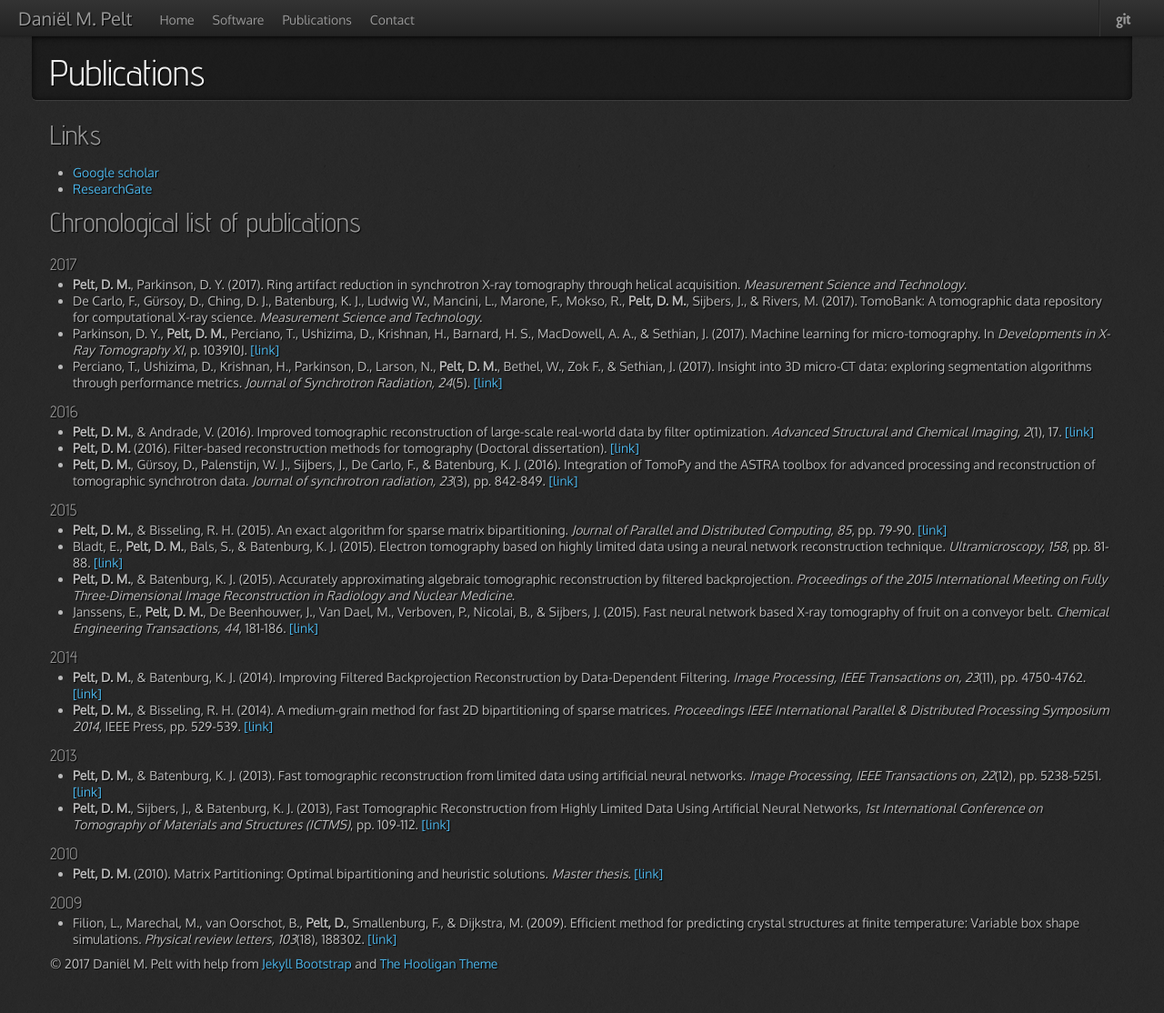
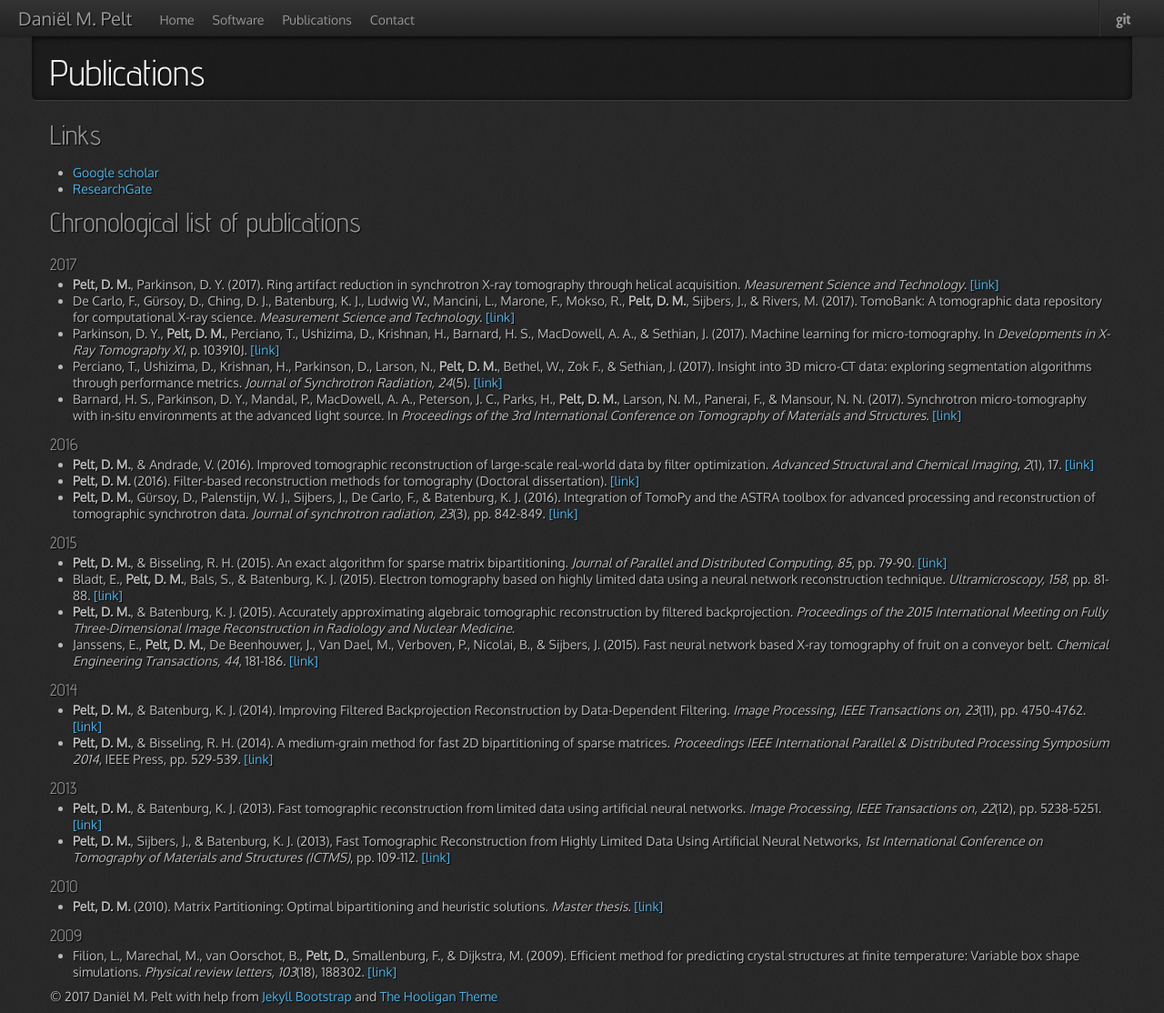
Before and after one commit to dmpelt/dmpelt.github.com, a Jekyll site: the page built from publications.md, in a window 1280 px wide. Shown: the whole page at 91% size. Built offline with Jekyll 4.4.1, drawn with Linux system fonts in a browser that asks for light colours; nearby versions of some CDN libraries; before the commit the page ends 1078 px from its top, so only the background shows below that.

Commit message:
Add links and ICTMS

```diff
--- a/publications.md
+++ b/publications.md
@@ -11,10 +11,11 @@ group: navigation
 ## Chronological list of publications
 
 ### 2017
-* **Pelt, D. M.**, Parkinson, D. Y. (2017). Ring artifact reduction in synchrotron X-ray tomography through helical acquisition. *Measurement Science and Technology*.
-* De Carlo, F., G&uuml;rsoy, D., Ching, D. J.,  Batenburg, K. J., Ludwig W., Mancini, L., Marone, F., Mokso, R., **Pelt, D. M.**, Sijbers, J., & Rivers, M. (2017). TomoBank: A tomographic data repository for computational X-ray science. *Measurement Science and Technology*.
+* **Pelt, D. M.**, Parkinson, D. Y. (2017). Ring artifact reduction in synchrotron X-ray tomography through helical acquisition. *Measurement Science and Technology*. [\[link\]](https://doi.org/10.1088/1361-6501/aa9dd9)
+* De Carlo, F., G&uuml;rsoy, D., Ching, D. J.,  Batenburg, K. J., Ludwig W., Mancini, L., Marone, F., Mokso, R., **Pelt, D. M.**, Sijbers, J., & Rivers, M. (2017). TomoBank: A tomographic data repository for computational X-ray science. *Measurement Science and Technology*. [\[link\]](https://doi.org/10.1088/1361-6501/aa9c19)
 * Parkinson, D. Y., **Pelt, D. M.**, Perciano, T., Ushizima, D., Krishnan, H., Barnard, H. S., MacDowell, A. A., & Sethian, J. (2017). Machine learning for micro-tomography. In *Developments in X-Ray Tomography XI*, p. 103910J. [\[link\]](http://dx.doi.org/10.1117/12.2274731)
 * Perciano, T., Ushizima, D., Krishnan, H., Parkinson, D., Larson, N., **Pelt, D. M.**, Bethel, W., Zok F., & Sethian, J. (2017). Insight into 3D micro-CT data: exploring segmentation algorithms through performance metrics. *Journal of Synchrotron Radiation, 24*(5). [\[link\]](https://doi.org/10.1107/S1600577517010955)
+* Barnard, H. S., Parkinson, D. Y., Mandal, P., MacDowell, A. A., Peterson, J. C., Parks, H., **Pelt, D. M.**, Larson, N. M., Panerai, F., & Mansour, N. N. (2017). Synchrotron micro-tomography with in-situ environments at the advanced light source. In *Proceedings of the 3rd International Conference on Tomography of Materials and Structures*. [\[link\]](http://meetingorganizer.copernicus.org/ICTMS2017/ICTMS2017-80.pdf)
 
 ### 2016
 * **Pelt, D. M.**, & Andrade, V. (2016). Improved tomographic reconstruction of large-scale real-world data by filter optimization. *Advanced Structural and Chemical Imaging, 2*(1), 17. [\[link\]](https://ascimaging.springeropen.com/articles/10.1186/s40679-016-0033-y)
```
